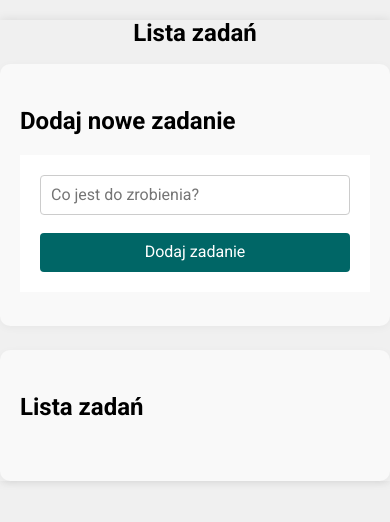
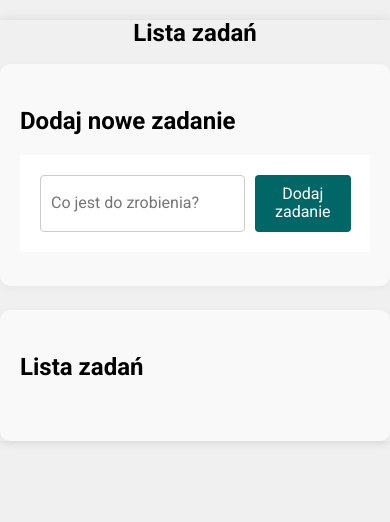
Before and after one commit to antonis04/todo-list-react, a React (Create React App) app: page / in a window 390 px wide. Shown: the top 522 px of the page. Built offline with nearby package versions, Linux system fonts and the light colour scheme.

Commit message:
styled.js added to form component

```diff
--- a/src/Buttons/index.js
+++ b/src/Buttons/index.js
@@ -1,5 +1,4 @@
-import { ButtonContainer } from "./styled";
-import { Button } from "./styled";
+import { ButtonContainer, Button } from "./styled";
 
 const Buttons = ({ tasks, hideDone, toggleHideDone, setAllDone }) => (
   <ButtonContainer>
--- a/src/Buttons/styled.js
+++ b/src/Buttons/styled.js
@@ -19,11 +19,4 @@ export const Button = styled.button`
     color: #008080;
     background-color: transparent;
   }
-  @media (max-width: 768px) {
-  .buttons-container {
-    flex-direction: column;
-    align-items: stretch;
-    gap: 8px;
-  }
-}
 `;
--- a/src/Form/index.js
+++ b/src/Form/index.js
@@ -1,5 +1,5 @@
 import { useState } from "react";
-import "./style.css";
+import { Forms, FormInput, FormButton } from "./styled";
 
 const Form = ({ addNewTask }) => {
   const [newTaskContent, setNewTaskContent] = useState("");
@@ -11,15 +11,14 @@ const Form = ({ addNewTask }) => {
   };
 
   return (
-    <form className="form" onSubmit={onFormSubmit}>
-      <input
+    <Forms onSubmit={onFormSubmit}>
+      <FormInput
         value={newTaskContent}
-        className="form__input"
         placeholder="Co jest do zrobienia?"
         onChange={({ target }) => setNewTaskContent(target.value)}
       />
-      <button className="form__button">Dodaj zadanie</button>
-    </form>
+      <FormButton>Dodaj zadanie</FormButton>
+    </Forms>
   );
 };
 
--- a/src/Form/style.css
+++ /dev/null
@@ -1,41 +0,0 @@
-.form {
-  display: flex;
-  justify-content: space-between;
-  gap: 10px;
-  padding: 20px;
-  background-color: white;
-  margin-bottom: 10px;
-}
-
-.form__input {
-  flex: 1;
-  padding: 10px;
-  font-size: 16px;
-  border: 1px solid #ccc;
-  border-radius: 4px;
-}
-
-.form__button {
-  padding: 10px 20px;
-  font-size: 16px;
-  border: none;
-  border-radius: 4px;
-  background-color: #006666;
-  color: #fff;
-  cursor: pointer;
-  transition: background-color 0.3s;
-}
-
-.form__button:hover {
-  background-color: #008080;
-}
-
-@media (max-width: 768px) {
-  .form {
-    flex-direction: column;
-    gap: 10px;
-  }
-  .form__input {
-    margin-bottom: 8px;
-  }
-}
--- a/src/Form/styled.js
+++ b/src/Form/styled.js
@@ -0,0 +1,31 @@
+import styled, { css } from "styled-components";
+
+export const Forms = styled.form`
+  display: flex;
+  justify-content: space-between;
+  gap: 10px;
+  padding: 20px;
+  background-color: white;
+  margin-bottom: 10px;
+`;
+export const FormInput = styled.input`
+  flex: 1;
+  padding: 10px;
+  font-size: 16px;
+  border: 1px solid #ccc;
+  border-radius: 4px;
+`;
+
+export const FormButton = styled.button`
+  padding: 10px 20px;
+  font-size: 16px;
+  border: none;
+  border-radius: 4px;
+  background-color: #006666;
+  color: #fff;
+  cursor: pointer;
+  transition: background-color 0.3s;
+  &:hover {
+      background-color: #008080;
+  }
+`;
```
